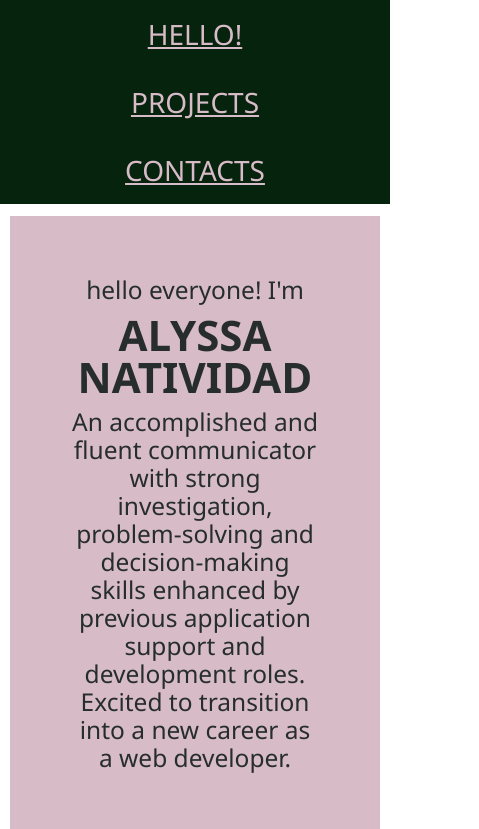
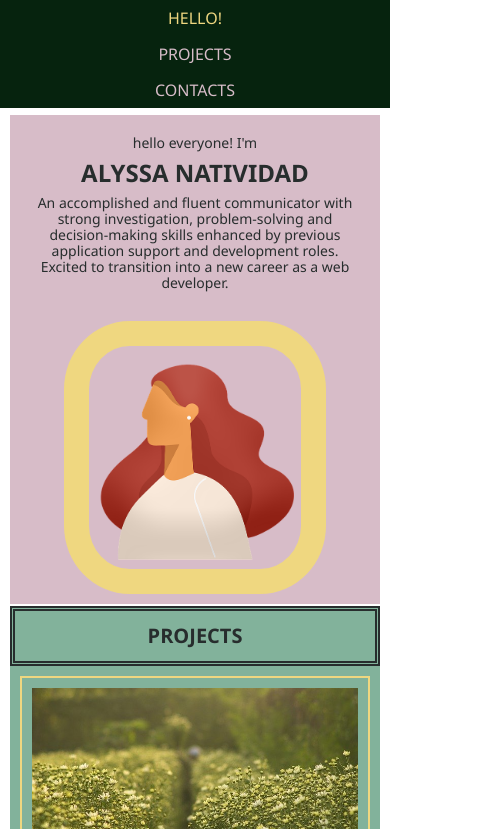
Before and after one commit to alainatividad/Portfolio-Web-Alyssa-Natividad, a plain HTML site: page index.html in a window 390 px wide. Shown: the top 829 px of the page, 479 px wide, since content can reach past the window. Drawn offline with Linux system fonts and the light colour scheme.

Commit message:
Added comments on CSS code and added content in README.md

```diff
--- a/assets/css/style.css
+++ b/assets/css/style.css
@@ -1,3 +1,9 @@
+:root {
+  --border-color: #efd780;
+  --padding: 15px;
+}
+
+/* Set base font size to 14px and base the header sizes to that size */
 * {
   font-size: 14px;
   font-family: "Segoe UI", Tahoma, Geneva, Verdana, sans-serif;
@@ -42,18 +48,18 @@ nav a {
   color: #d7bcc8;
   font-size: 2rem;
   text-align: center;
+  text-decoration: none;
+}
+a:hover {
+  color: #efd780;
+  text-decoration: none;
 }
 
 main,
 footer {
-  padding: 0 10px;
-  padding-top: 10px;
   display: flex;
+  padding: 5px 10px;
   flex-direction: column;
-}
-
-footer {
-  padding-bottom: 10px;
 }
 
 main > section,
@@ -63,6 +69,11 @@ footer > section {
   justify-content: space-between;
 }
 
+.hello-world {
+  background-color: #d7bcc8;
+}
+
+/* Put section-head and section-body of each section side by side */
 .section-head {
   display: flex;
   flex-direction: column;
@@ -79,26 +90,14 @@ footer > section {
   flex: 0 0 50%;
 }
 
-.hello-world {
-  background-color: #d7bcc8;
-}
-
-.hello-world h2 {
-  padding-top: 15px;
-}
-
-.hello-world h3 {
-  padding: 15px;
-}
-
 .self-image {
   width: 75%;
-  border: 25px solid white;
+  border: 25px solid var(--border-color);
   border-radius: 25%;
   min-height: 300px;
   min-width: 300px;
 }
-
+/* The section in projects are in a column */
 .projects {
   flex-direction: column;
   background-color: #82b29b;
@@ -110,6 +109,7 @@ footer > section {
   border: 5px double #272d2d;
 }
 
+/* Also make the project-body a flexbox */
 .project-body {
   display: flex;
   flex-wrap: wrap;
@@ -122,13 +122,9 @@ footer > section {
   padding: 10px;
   text-align: center;
 }
-
+/* Make the image of the first project larger than the rest */
 .work:first-child {
   flex: 1 0 100%;
-}
-
-.work p {
-  font-size: 1rem;
 }
 
 /* Change opacity of the image and show the text behind it*/
@@ -162,38 +158,85 @@ footer > section {
   transition: 0.5s ease;
 }
 
+.contacts {
+  background-color: #b58398;
+}
+
 .contacts .section-body {
   flex-direction: column;
   align-items: flex-start;
 }
 
-.contacts {
-  background-color: #b58398;
-}
-
+/* Add spacing between the two logos */
 .logos a {
   padding: 10px;
 }
 
 @media screen and (max-width: 768px) {
+  /* Make the sections show in column */
   nav,
   main section {
     flex-direction: column;
   }
-  main > section {
-    flex: auto;
-  }
+  /* When the screen gets smaller, just align the work images into one column */
   .work {
     flex: 1 1 100%;
   }
+  /* Decrease the space between the section-head and section-body */
+  .section-head {
+    padding: 25px;
+  }
   .section-body {
-    padding: 15px;
+    padding: var(--padding);
     align-items: center;
   }
+
   .self-image {
     width: 50%;
   }
+
   h2 {
-    padding: 15px 0;
+    padding: var(--padding) 0;
   }
 }
+
+@media screen and (max-width: 450px) {
+  /* Decrease the main font size */
+  * {
+    font-size: 8px;
+  }
+
+  nav a {
+    padding: 10px 8px;
+  }
+
+  .self-image {
+    min-height: 100px;
+    min-width: 100px;
+    width: 75%;
+  }
+
+  .work img {
+    min-width: 100px;
+    width: 100%;
+  }
+
+  /* Decrease the distance between the two sections */
+  .section-head {
+    padding: 10px;
+  }
+
+  .section-body {
+    padding: 10px;
+  }
+}
+
+@media screen and (max-width: 300px) {
+  /* Make the contacts sections display in a column */
+  .contacts {
+    flex-direction: column;
+  }
+  .contacts .section-body {
+    align-items: center;
+  }
+}
--- a/assets/css/style2.css
+++ b/assets/css/style2.css
@@ -5,6 +5,7 @@
   background-color: rgb(218, 142, 124);
 }
 
+/* Make the navigation persistent */
 nav {
   display: flex;
   justify-content: space-evenly;
@@ -14,7 +15,6 @@ nav {
   width: 100%;
   background-color: bisque;
   overflow: hidden;
-  /* z-index: 3; */
 }
 
 nav a {
@@ -28,17 +28,26 @@ nav a {
 a {
   text-decoration: none;
 }
+a:hover {
+  color: ;
+}
 h1 {
   font-size: 4rem;
 }
 h2 {
   font-size: 3rem;
 }
+h3 {
+  font-size: 2rem;
+}
+p {
+  font-size: 1.5rem;
+}
 
 h1,
 h2,
 p {
-  padding: 15px;
+  padding: 10px;
 }
 
 h3,
@@ -49,15 +58,15 @@ h4 {
 main {
   margin-top: 100px;
   display: flex;
-  flex-flow: column wrap;cd 02
+  flex-flow: column wrap;
 }
 
 main > section,
 footer > section {
   display: flex;
-  justify-content: space-around;
+  align-items: center;
+  justify-content: center;
   padding: 20px;
-  /* margin: 15px; */
 }
 
 .hello-world .section-head {
@@ -72,25 +81,14 @@ main .section-body {
   padding: 10px;
 }
 
-.hello-world,
-.contacts {
-  align-items: center;
-  justify-content: center;
-}
-
 .self-image {
   max-width: 75%;
   border: 10px dotted black;
   border-radius: 50%;
 }
 
-.contacts {
-  align-items: center;
-}
-
 .projects {
   flex-direction: column;
-  align-items: center;
 }
 
 .project-body {
@@ -114,7 +112,6 @@ main .section-body {
 
 .work img {
   padding: 10px;
-  /* border: 2px solid black; */
   border-radius: 20px;
   max-width: 75%;
 }
@@ -148,13 +145,9 @@ main .section-body {
   nav a {
     padding: 8px;
   }
-
+  /* Remove the persistence of the navigation bar */
   nav {
     position: unset;
-    width: 100%;
-    background-color: bisque;
-    overflow: hidden;
-    z-index: 3;
   }
 
   main {
@@ -170,3 +163,20 @@ main .section-body {
     justify-content: center;
   }
 }
+
+@media screen and (max-width: 400px) {
+  * {
+    font-size: 10px;
+  }
+
+  /* Make the contacts sections display in a column */
+  .contacts {
+    flex-direction: column;
+    align-items: center;
+  }
+
+  main > section,
+  footer > section {
+    padding: 5px;
+  }
+}
```
Also changed, not shown: assets/images/webpage.png (added), 1 other file.
